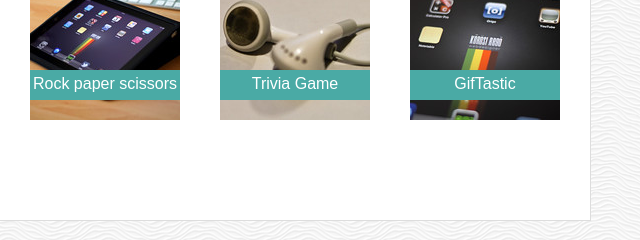
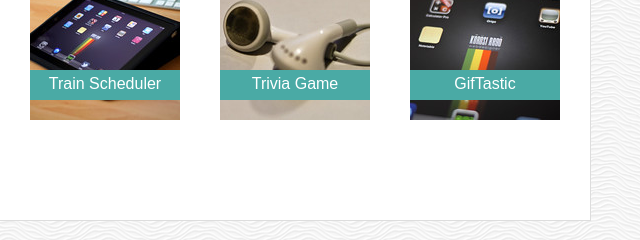
Before and after one commit to SeeratSidhu/Basic-Portfolio, a plain HTML site: page portfolio.html in a window 1280 px wide. Shown: the part 226-466 px from the top of the page, 527-1167 px from the left. Drawn offline with Linux system fonts and the light colour scheme.

Commit message:
linked train scheduler activity in Portfolio

```diff
--- a/portfolio.html
+++ b/portfolio.html
@@ -38,7 +38,7 @@
             </div>
             <div class="images">
                 <img class = "port" src="assets/images/image3.jpg" alt="tab">
-                <div class="title">Rock paper scissors</div>
+                <div class="title"><a href="https://seeratsidhu.github.io/TrainScheduler/">Train Scheduler</a></div>
             </div>
             <div class="images">
                 <img class = "port" src="assets/images/image4.jpg" alt="earphones">
```
